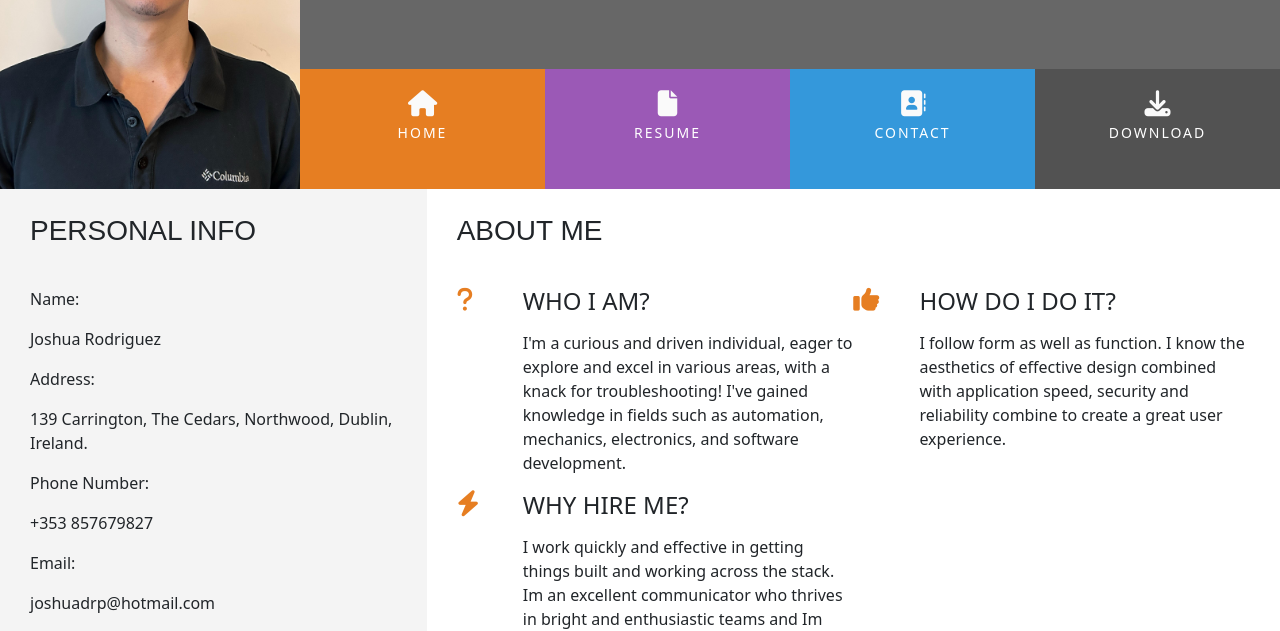
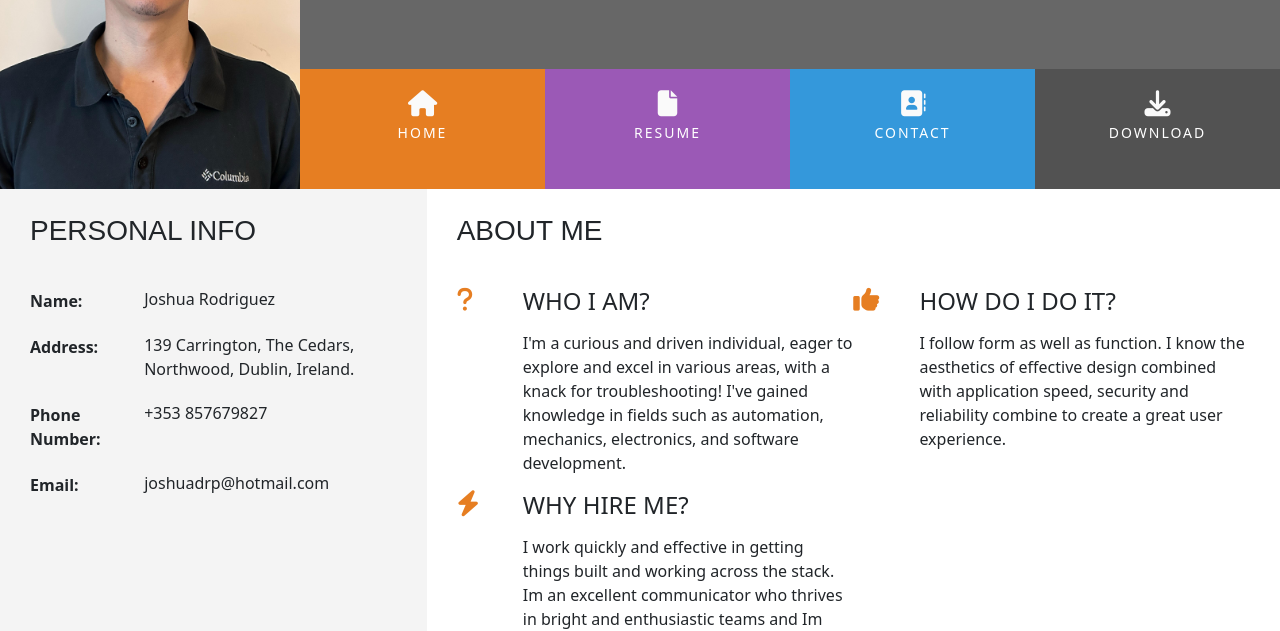
Before and after one commit to Joshuadrp/BootstrapResume, a plain HTML site: page index.html in a window 1280 px wide. Shown: the part 180-811 px from the top of the page. Drawn offline with nearby package versions, Linux system fonts and the light colour scheme.

Commit message:
update personal info section styles

```diff
--- a/assets/css/style.css
+++ b/assets/css/style.css
@@ -214,3 +214,37 @@ footer{
 .three-reasons-heading {
     margin-bottom: 15px;
 }
+
+/* ------------------------------------------------------------------------Personal Info */
+.personal-info-item{
+    margin-bottom: 20px;
+    display: block;
+    clear: both;
+}
+
+.personal-info-item .key,
+.personal-info-item .value{
+    padding-right: 8px;
+    display: inline-block;
+}
+
+.personal-info-item .key p,
+.personal-info-item .value p{
+    margin: 0;
+}
+
+.personal-info-item .key{
+    width: 30%;
+    margin-right: 21x;
+    padding-top: 2px;
+    vertical-align: top;
+}
+
+.personal-info-item .key p{
+    font-weight: 700;
+}
+
+.personal-info-item .value{
+    position: relative;
+    width:60%;
+}
```
